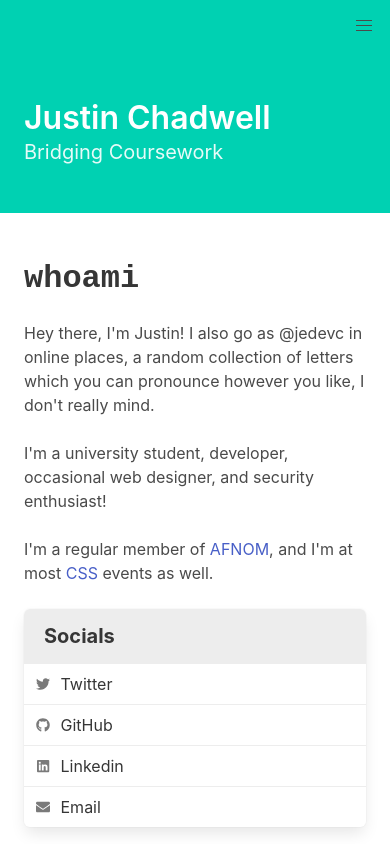
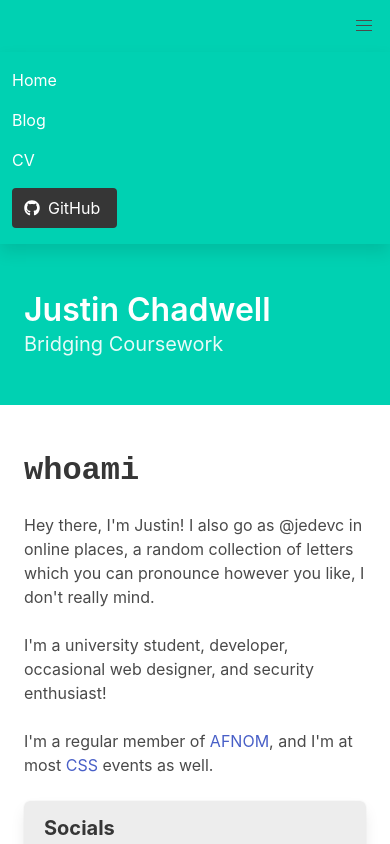
Before and after one commit to jedevc/bridging-coursework, a React app in the folder frontend/: page / in a window 390 px wide. Both pictures are taken after a click on the element 364 px from the left and 26 px from the top of the page. Shown: the top 844 px of the page. Built offline with nearby package versions, Linux system fonts and the light colour scheme; the HTML template or start-up script is replaced by a standard one.

Commit message:
Hamburger menu for mobile views

```diff
--- a/frontend/src/components/Auth.js
+++ b/frontend/src/components/Auth.js
@@ -33,6 +33,7 @@ export default function Auth() {
         },
         body: JSON.stringify(inputs),
       });
+
       let json = await resp.json();
       if (json["token"]) {
         setToken(json["token"]);
--- a/frontend/src/components/Nav.js
+++ b/frontend/src/components/Nav.js
@@ -1,4 +1,4 @@
-import React from 'react';
+import React, { useState } from 'react';
 import {
   BrowserRouter as Router,
   Switch,
@@ -7,19 +7,25 @@ import {
 } from "react-router-dom";
 
 export default function Nav() {
+  const [active, setActive] = useState(false);
+
+  const toggle = () => {
+    setActive(!active);
+  }
+
   return (
     <nav className="navbar">
       <div className="container">
         <div className="navbar-brand">
           <span className="navbar-item">
           </span>
-          <span className="navbar-burger burger" data-target="navbarMenuHeroB">
+          <span className="navbar-burger" onClick={toggle}>
             <span></span>
             <span></span>
             <span></span>
           </span>
         </div>
-        <div className="navbar-menu">
+        <div className={`navbar-menu ${active ? "is-active" : ""}`}>
           <div className="navbar-end">
             <Link to="/" className="navbar-item">Home</Link>
             <Link to="/blog" className="navbar-item">Blog</Link>
```
